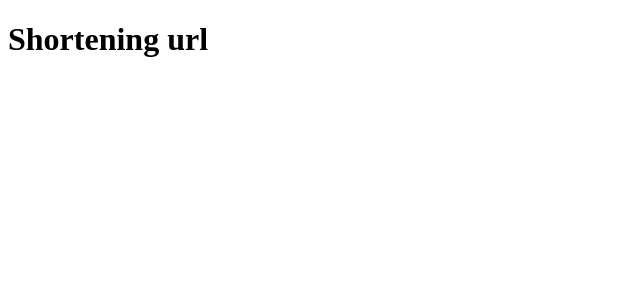
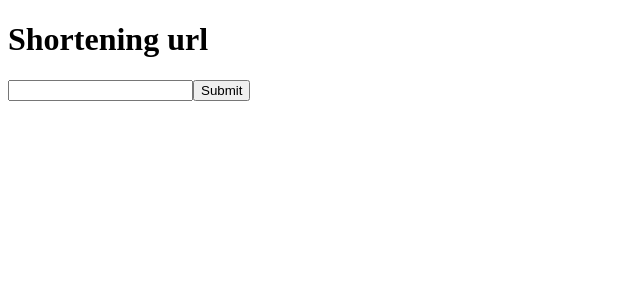
Before and after one commit to AgataLiberska/url-shortening-api, a React (Create React App) app: page / in a window 1280 px wide. Shown: the top 300 px of the page, without its empty margins (0-640 px from the left). Built offline with nearby package versions, Linux system fonts and the light colour scheme.

Commit message:
create shortly app component, send request to api on form submit and receive data

```diff
--- a/package.json
+++ b/package.json
@@ -6,6 +6,7 @@
     "@testing-library/jest-dom": "^5.12.0",
     "@testing-library/react": "^11.2.6",
     "@testing-library/user-event": "^12.8.3",
+    "axios": "^0.21.1",
     "react": "^17.0.2",
     "react-dom": "^17.0.2",
     "react-scripts": "4.0.3",
--- /dev/null
+++ b/src/API/shrtcode.js
@@ -0,0 +1,5 @@
+import axios from 'axios';
+
+export default axios.create({
+    baseURL: 'https://api.shrtco.de/v2',
+})
--- a/src/App.js
+++ b/src/App.js
@@ -1,8 +1,12 @@
 import React from 'react';
+import ShortlyApp from './components/ShortlyApp';
 
 const App = () => {
     return (
+        <>
         <h1>Shortening url</h1>
+        <ShortlyApp />
+        </>
     )
 }
 
--- /dev/null
+++ b/src/components/ShortlyApp.js
@@ -0,0 +1,37 @@
+import React, {useState} from 'react';
+import shrtcode from '../API/shrtcode';
+
+const ShortlyApp = () => {
+
+    const [ url, setUrl ] = useState('');
+    const [ results, setResults ] = useState([]);
+
+    const shortenURL = async (e) => {
+        e.preventDefault();
+
+        const { data } = await shrtcode.get('/shorten', {
+            params: {
+                url: url.trim()
+            }
+        })
+
+        setResults( results => [data, ...results]);
+    }
+
+    console.log(results);
+
+    return (
+        <form onSubmit={shortenURL}>
+            <input
+                type="text"
+                value={url}
+                onChange={e => setUrl(e.target.value)}
+            />
+            <button>Submit</button>
+        </form>
+    )
+
+}
+
+
+export default ShortlyApp;
```
Also changed, not shown: src/components/URLInput.js (deleted, +0 -12 lines), 1 other file (tests, documents, lock files or other folders).
